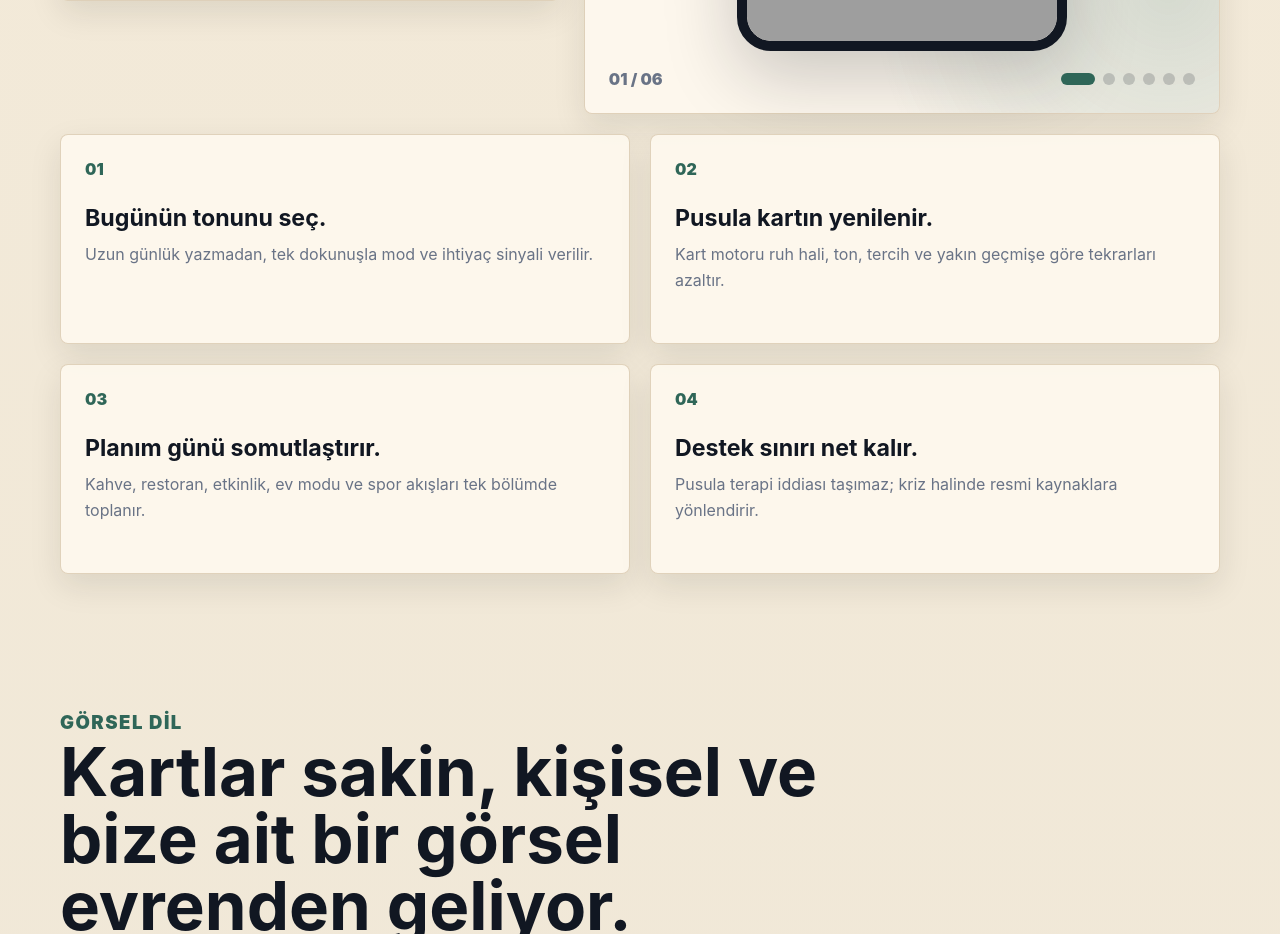
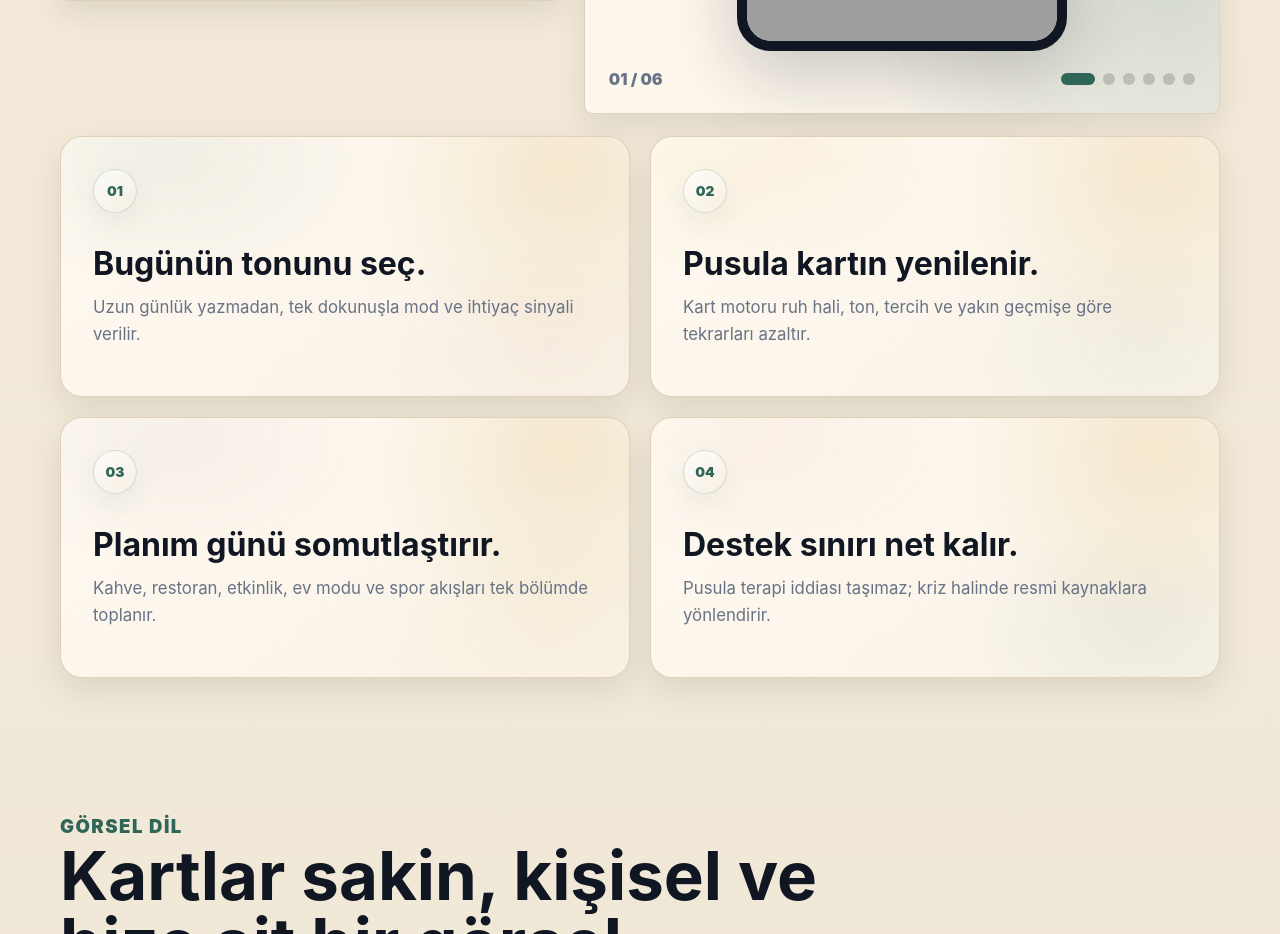
Before and after one commit to vilnaraa/pusula-website, a website: page index.html in a window 1280 px wide. Shown: the part 1860-2794 px from the top of the page. Drawn offline with Linux system fonts and the light colour scheme; grey boxes are pictures that could not be loaded.

Commit message:
Polish product highlight cards

```diff
--- a/styles.css
+++ b/styles.css
@@ -831,7 +831,7 @@ p {
 }
 
 .product-highlights {
-  margin-top: 20px;
+  margin-top: 22px;
 }
 
 .phone-shell {
@@ -860,12 +860,132 @@ p {
   padding: 24px;
 }
 
+.product-highlights article {
+  position: relative;
+  isolation: isolate;
+  overflow: hidden;
+  min-height: 232px;
+  border-radius: 22px;
+  padding: 32px;
+  background:
+    radial-gradient(circle at 88% 12%, rgba(210, 165, 58, 0.16), transparent 34%),
+    linear-gradient(140deg, rgba(255, 250, 241, 0.94), rgba(248, 241, 230, 0.74) 72%),
+    var(--surface);
+  transition:
+    transform 220ms ease,
+    border-color 220ms ease,
+    box-shadow 220ms ease,
+    background 220ms ease;
+}
+
+.product-highlights article::before {
+  position: absolute;
+  inset: -1px;
+  z-index: -1;
+  border-radius: inherit;
+  background:
+    radial-gradient(360px 220px at 18% 8%, rgba(47, 102, 88, 0.2), transparent 58%),
+    radial-gradient(280px 180px at 86% 82%, rgba(185, 100, 79, 0.14), transparent 62%);
+  content: "";
+  opacity: 0.34;
+  transition: opacity 220ms ease;
+}
+
+.product-highlights article::after {
+  position: absolute;
+  inset: 0;
+  border-radius: inherit;
+  background:
+    linear-gradient(105deg, transparent 20%, rgba(255, 255, 255, 0.54) 42%, transparent 62%);
+  content: "";
+  opacity: 0;
+  pointer-events: none;
+  transform: translateX(-120%);
+}
+
+.product-highlights article:nth-child(2)::before {
+  background:
+    radial-gradient(360px 220px at 18% 8%, rgba(210, 165, 58, 0.24), transparent 58%),
+    radial-gradient(280px 180px at 86% 82%, rgba(47, 102, 88, 0.12), transparent 62%);
+}
+
+.product-highlights article:nth-child(3)::before {
+  background:
+    radial-gradient(360px 220px at 18% 8%, rgba(111, 99, 121, 0.18), transparent 58%),
+    radial-gradient(280px 180px at 86% 82%, rgba(210, 165, 58, 0.18), transparent 62%);
+}
+
+.product-highlights article:nth-child(4)::before {
+  background:
+    radial-gradient(360px 220px at 18% 8%, rgba(185, 100, 79, 0.16), transparent 58%),
+    radial-gradient(280px 180px at 86% 82%, rgba(47, 102, 88, 0.18), transparent 62%);
+}
+
+.product-highlights article:hover,
+.product-highlights article:focus-within {
+  border-color: rgba(47, 102, 88, 0.34);
+  box-shadow:
+    0 24px 62px rgba(34, 29, 20, 0.14),
+    0 0 0 1px rgba(255, 255, 255, 0.58) inset;
+  transform: translateY(-6px);
+}
+
+.product-highlights article:hover::before,
+.product-highlights article:focus-within::before {
+  opacity: 0.86;
+}
+
+.product-highlights article:hover::after,
+.product-highlights article:focus-within::after {
+  animation: cardShine 900ms ease;
+}
+
 .flow-list span,
 .principles-grid span {
   display: inline-flex;
   margin-bottom: 26px;
   color: var(--green);
   font-weight: 950;
+}
+
+.product-highlights span {
+  align-items: center;
+  justify-content: center;
+  width: 44px;
+  height: 44px;
+  margin-bottom: 34px;
+  border: 1px solid rgba(47, 102, 88, 0.18);
+  border-radius: 999px;
+  background:
+    linear-gradient(145deg, rgba(255, 255, 255, 0.7), rgba(244, 237, 222, 0.62));
+  box-shadow: 0 10px 26px rgba(47, 102, 88, 0.08);
+  font-size: 0.86rem;
+  letter-spacing: 0;
+  transition:
+    background 220ms ease,
+    border-color 220ms ease,
+    color 220ms ease,
+    transform 220ms ease;
+}
+
+.product-highlights article:hover span,
+.product-highlights article:focus-within span {
+  border-color: rgba(210, 165, 58, 0.46);
+  background: var(--green);
+  color: var(--surface);
+  transform: scale(1.04);
+}
+
+.product-highlights h3 {
+  max-width: 620px;
+  margin-bottom: 12px;
+  font-size: clamp(1.45rem, 2.6vw, 2rem);
+  line-height: 1.08;
+}
+
+.product-highlights p {
+  max-width: 660px;
+  font-size: 1.05rem;
 }
 
 .flow-list p,
@@ -1146,6 +1266,20 @@ p {
   }
 }
 
+@keyframes cardShine {
+  0% {
+    opacity: 0;
+    transform: translateX(-120%);
+  }
+  20% {
+    opacity: 0.8;
+  }
+  100% {
+    opacity: 0;
+    transform: translateX(120%);
+  }
+}
+
 @media (max-width: 1040px) {
   .hero-section {
     min-height: 600px;
@@ -1398,6 +1532,24 @@ p {
   .flow-list article,
   .principles-grid article {
     min-height: auto;
+  }
+
+  .product-highlights article {
+    padding: 22px;
+  }
+
+  .product-highlights span {
+    width: 38px;
+    height: 38px;
+    margin-bottom: 24px;
+  }
+
+  .product-highlights h3 {
+    font-size: 1.48rem;
+  }
+
+  .product-highlights p {
+    font-size: 1rem;
   }
 
   .card-gallery {
@@ -1440,4 +1592,14 @@ p {
     animation-iteration-count: 1 !important;
     transition-duration: 0.001ms !important;
   }
-}
+
+  .product-highlights article:hover,
+  .product-highlights article:focus-within {
+    transform: none;
+  }
+
+  .product-highlights article:hover::after,
+  .product-highlights article:focus-within::after {
+    animation: none;
+  }
+}
```
